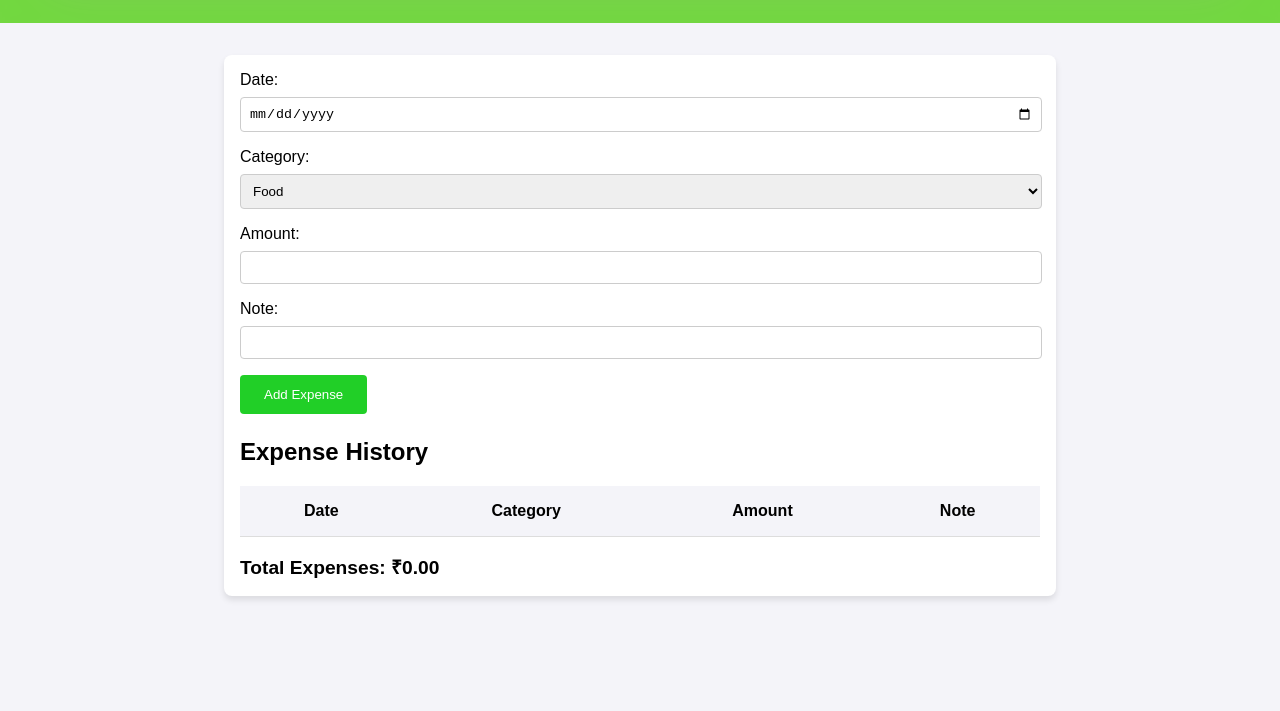
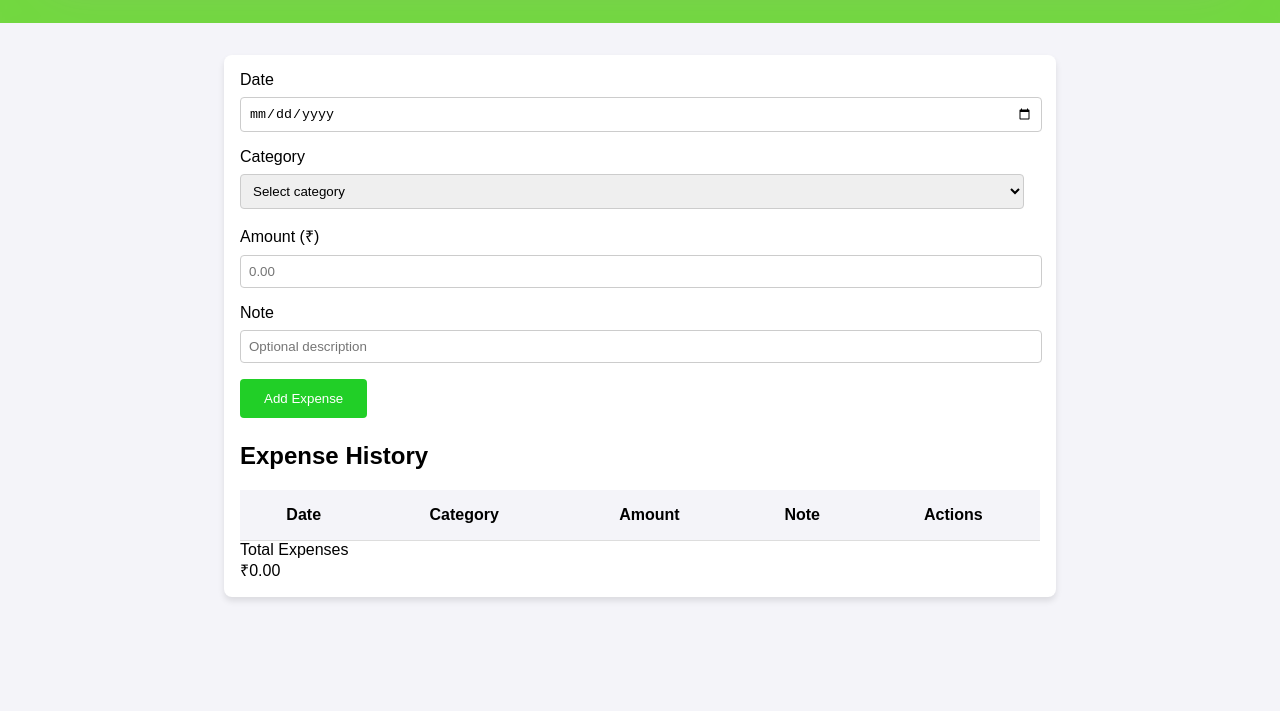
Before and after one commit to Monjit-Borah/smart-expense-tracker, a plain HTML site: page index.html in a window 1280 px wide. Shown: the part 89-800 px from the top of the page. Drawn offline with Linux system fonts and the light colour scheme; grey boxes are pictures that could not be loaded.

Commit message:
Update index.html

```diff
--- a/index.html
+++ b/index.html
@@ -8,35 +8,48 @@
 </head>
 <body>
     <header>
-        <h1>𝐒𝐦𝐚𝐫𝐭  𝐄𝐱𝐩𝐞𝐧𝐬𝐞  𝐓𝐫𝐚𝐜𝐤𝐞𝐫</h1>
+        <div class="header-overlay">
+            <h1>Smart Expense Tracker</h1>
+        </div>
     </header>
-    <div class="container">
+    <main class="container">
+        <section class="input-section">
             <form id="expense-form">
-            <div>
-                <label for="date">Date:</label>
+                <div class="form-grid">
+                    <div class="form-group">
+                        <label for="date">Date</label>
                         <input type="date" id="date" required>
                     </div>
-            <div>
-                <label for="category">Category:</label>
-                <select id="category" required style="width: 801.5px;">
+                    <div class="form-group">
+                        <label for="category">Category</label>
+                        <select id="category" required>
+                            <option value="" disabled selected>Select category</option>
                             <option value="food">Food</option>
                             <option value="travel">Travel</option>
                             <option value="bills">Bills</option>
+                            <option value="entertainment">Entertainment</option>
+                            <option value="shopping">Shopping</option>
                             <option value="other">Other</option>
                         </select>
                     </div>
-            <div>
-                <label for="amount">Amount:</label>
-                <input type="number" id="amount" min="0" step="0.01" required>
+                    <div class="form-group">
+                        <label for="amount">Amount (₹)</label>
+                        <input type="number" id="amount" min="0" step="0.01" placeholder="0.00" required>
                     </div>
-            <div>
-                <label for="note">Note:</label>
-                <input type="text" id="note">
+                    <div class="form-group">
+                        <label for="note">Note</label>
+                        <input type="text" id="note" placeholder="Optional description">
                     </div>
-            <button type="button" onclick="addExpense()">Add Expense</button>
+                </div>
+                <button type="button" onclick="addExpense()" class="submit-btn">
+                    <span>Add Expense</span>
+                </button>
             </form>
+        </section>
 
+        <section class="expense-section">
             <h2>Expense History</h2>
+            <div class="table-container">
                 <table id="expense-table">
                     <thead>
                         <tr>
@@ -44,13 +57,20 @@
                             <th>Category</th>
                             <th>Amount</th>
                             <th>Note</th>
+                            <th>Actions</th>
                         </tr>
                     </thead>
                     <tbody>
+                        <!-- Expenses will be added here dynamically -->
                     </tbody>
                 </table>
-        <div class="total" id="total-expenses">Total Expenses: ₹0.00</div>
             </div>
+            <div class="total-card" id="total-expenses">
+                <div class="total-label">Total Expenses</div>
+                <div class="total-amount">₹0.00</div>
+            </div>
+        </section>
+    </main>
     <script src="app.js"></script>
 </body>
 </html>
```
Lines whose indentation alone changed are shown as unchanged.
